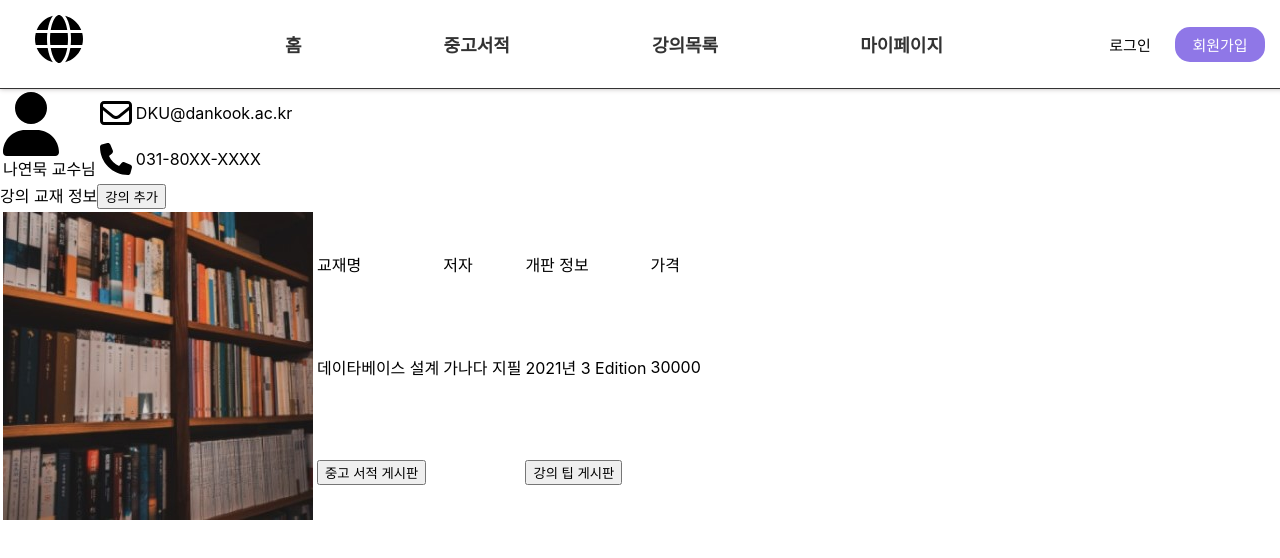
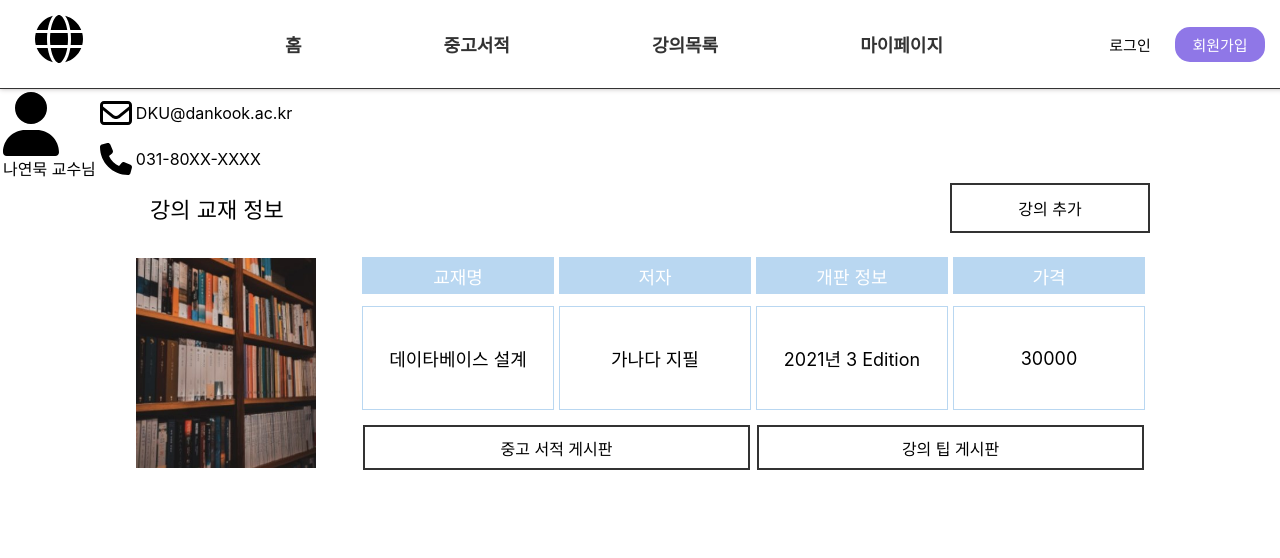
Before and after one commit to sujeong11/Styled-Components, a React (Create React App) app: page /subjectData in a window 1280 px wide. Shown: the top 558 px of the page. Built offline with nearby package versions, Linux system fonts and the light colour scheme.

Commit message:
BookInfo.js에 s-c 적용

```diff
--- a/src/pages/SubjectData/component/BookInfo.js
+++ b/src/pages/SubjectData/component/BookInfo.js
@@ -1,48 +1,115 @@
-import React from 'react';
+import React, { Fragment } from 'react';
 import { Link } from 'react-router-dom';
+import styled from 'styled-components';
 
+
+const Title = styled.div`
+  width: 1000px;
+  margin: 0 auto;
+  display: flex;
+  justify-content: space-between;
+  align-items: center;
+  padding-left: 20px;
+
+  span {
+    font-size: 22px;
+  }
+
+  button {
+    background-color: #ffffff;
+    border: 2px solid ${props => props.theme.mainBlack};
+    width: 200px;
+    height: 50px;
+    font-size: 16px;
+    cursor: pointer;
+  }
+`;
+
+const Table = styled.table`
+  margin: 0 auto;
+  border-spacing: 5px 12px;
+`;
+
+const ImgTD = styled.td`
+  width: 220px;
+
+  img {
+    margin-top: 12px;
+    width: 180px;
+    height: 210px;
+  }
+`;
+
+const TitleTD = styled.td`
+  width: 190px;
+  height: 35px;
+  background-color: ${props => props.theme.lightBlue};
+  text-align: center;
+  color: #ffffff;
+  font-size: 18px;
+`;
+
+const InfoTR = styled.tr`
+  margin: 10px 0;
+`;
+
+const InfoTD = styled.td`
+  height: 100px;
+  border: 1px solid ${props => props.theme.lightBlue};
+  text-align: center;
+  font-size: 18px;
+`;
+
+const Button = styled.button`
+  width: 100%;
+  height: 45px;
+  font-size: 16px;
+  background-color: #ffffff;
+  border: 2px solid ${props => props.theme.mainBlack};
+  cursor: pointer;
+`;
 
 function BookInfo() {
   return (
-    <div>
-      <div>
+    <Fragment>
+      <Title>
         <span>강의 교재 정보</span>
         <button>강의 추가</button>
-      </div>
-      <table>
+      </Title>
+      <Table>
         <tbody>
           <tr>
-            <td rowSpan='4'>
+            <ImgTD rowSpan='4'>
               <img src='../../../../writer.jpg' alt='책의 저자 사진' />
-            </td>
+            </ImgTD>
           </tr>
           <tr>
-            <td>교재명</td>
-            <td>저자</td>
-            <td>개판 정보</td>
-            <td>가격</td>
+            <TitleTD>교재명</TitleTD>
+            <TitleTD>저자</TitleTD>
+            <TitleTD>개판 정보</TitleTD>
+            <TitleTD>가격</TitleTD>
           </tr>
-          <tr>
-            <td>데이타베이스 설계</td>
-            <td>가나다 지필</td>
-            <td>2021년 3 Edition</td>
-            <td>30000</td>
-          </tr>
+          <InfoTR>
+            <InfoTD>데이타베이스 설계</InfoTD>
+            <InfoTD>가나다 지필</InfoTD>
+            <InfoTD>2021년 3 Edition</InfoTD>
+            <InfoTD>30000</InfoTD>
+          </InfoTR>
           <tr>
             <td colSpan='2'>
               <Link to='/bookStore'>
-                <button>중고 서적 게시판</button>
+                <Button>중고 서적 게시판</Button>
               </Link>
             </td>
             <td colSpan='2'>
               <Link to='/tipNotice'>
-                <button>강의 팁 게시판</button>
+                <Button>강의 팁 게시판</Button>
               </Link>
             </td>
           </tr>
         </tbody>
-      </table>
-    </div>
+      </Table>
+    </Fragment>
   )
 }
 
```
